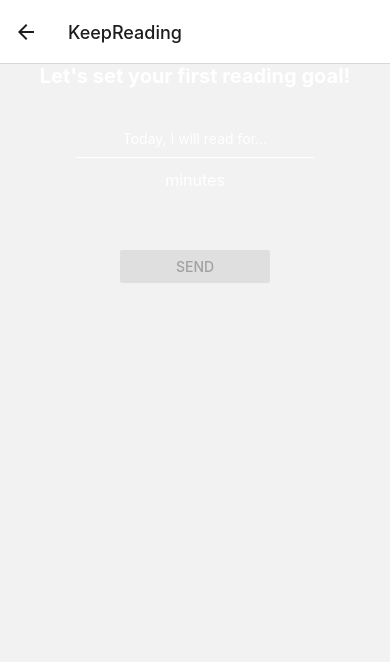
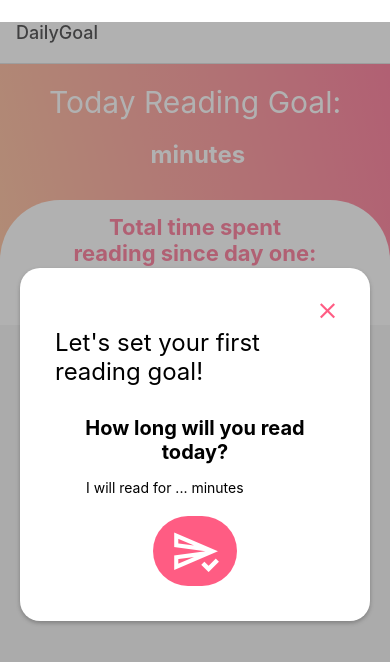
Before and after one commit to giuliapl/keepReadingApp, a React Native app: screen /Done in a window 390 px wide. Shown: the top 662 px of the page. Built offline with nearby package versions, Linux system fonts and the light colour scheme.

Commit message:
continue restyling ui and ux - wip

```diff
--- a/App.js
+++ b/App.js
@@ -2,7 +2,6 @@
 import * as React from 'react';
 import { NavigationContainer } from '@react-navigation/native';
 import { createNativeStackNavigator } from '@react-navigation/native-stack';
-import SetGoal from './views/SetGoal';
 import DailyGoal from './views/DailyGoal';
 
 export default function App() {
@@ -15,11 +14,6 @@
           name="DailyGoal"
           component={DailyGoal}
         />
-        <Stack.Screen
-          name="SetGoal"
-          component={SetGoal}
-          options={{ title: 'KeepReading' }}
-        />
       </Stack.Navigator>
     </NavigationContainer>
   );
--- a/views/DailyGoal.js
+++ b/views/DailyGoal.js
@@ -1,20 +1,20 @@
 import { Button, Modal, Pressable, SafeAreaView, StyleSheet, Text, TextInput, View } from 'react-native';
 import AsyncStorage from '@react-native-async-storage/async-storage';
 import { useEffect, useState } from 'react';
-import { useFocusEffect, useNavigation } from '@react-navigation/native';
+import { useFocusEffect } from '@react-navigation/native';
 import { DAILY_MINUTES_GOAL, DONE_DATES, LAST_CHECK_DATE } from '../constants/storage.const';
 import { LinearGradient } from 'expo-linear-gradient';
-import { FontAwesome5, Fontisto, MaterialCommunityIcons } from '@expo/vector-icons';
+import { FontAwesome5, FontAwesome6, Fontisto, MaterialCommunityIcons } from '@expo/vector-icons';
 
 export const INCREMENT_DECREMENT_PERCENTAGE = 0.10;
 
 export default function DailyGoal() {
-    const navigation = useNavigation();
     const [minutes, setMinutes] = useState(null);
     const [isGoalMet, setIsGoalMet] = useState(false);
     const [totalMinutes, setTotalMinutes] = useState(0);
-    const [modalVisible, setModalVisible] = useState(false);
+    const [afterDoneModalVisible, setAfterDoneModalVisible] = useState(false);
     const [doneMinutes, setDoneMinutes] = useState('');
+    const [firstGoalModalVisible, setFirstGoalModalVisible] = useState(false);
 
     useEffect(() => {
         handleGoal();
@@ -29,7 +29,7 @@
 
     const onChangeDoneMinutesText = (e) => { setDoneMinutes(e) };
     const onSendDoneMinutes = async () => {
-        setModalVisible(false);
+        setAfterDoneModalVisible(false);
         setIsGoalMet(true);
         await updateData(doneMinutes);
         calculateTotalMinutes();
@@ -87,7 +87,7 @@
             if (value !== null) {
                 setMinutes(value);
             } else {
-                navigation.navigate('SetGoal');
+                setFirstGoalModalVisible(true);
             }
         } catch (e) {
             console.error('data not found');
@@ -101,8 +101,22 @@
         if (total) setTotalMinutes(total);
     }
     const onDone = () => {
-        setModalVisible(true);
+        setAfterDoneModalVisible(true);
     }
+
+    const onChangeText = (e) => { setMinutes(e) };
+    const onSendFirstGoal = () => {
+        if (minutes) storeData(minutes);
+        setFirstGoalModalVisible((prev) => !prev);
+    };
+
+    const storeData = async (value) => {
+        try {
+            await AsyncStorage.setItem('daily-minutes-goal', value);
+        } catch (e) {
+            console.error('data not stored correctly')
+        }
+    };
 
     return (
         <SafeAreaView style={styles.mainContainer}>
@@ -114,11 +128,13 @@
                                 !isGoalMet ?
                                     <>
                                         <Text style={styles.title}>Today Reading Goal:</Text>
-                                        <Text style={{ fontSize: 24, fontWeight: 'bold', color: '#ffff' }}>{minutes} minutes</Text>
+                                        <Text style={styles.subtitle}>{minutes} minutes</Text>
                                     </>
                                     :
                                     <>
-                                        <Text style={styles.title}>Cheers</Text>
+                                        <Text style={styles.title}>Cheers!</Text>
+                                        <FontAwesome6 name="hands-clapping" size={60} color={'#ffff'} />
+                                        <Text style={styles.subtitle} padding={30}>You Completed Your Daily Goal</Text>
                                         <Button
                                             color='#20B2AA'
                                             title='clear!'
@@ -128,7 +144,7 @@
                                     </>
                             }
                         </View>
-                        <Pressable disabled={isGoalMet} elevation={5} onPress={onDone} style={isGoalMet ? {...styles.middle, ...styles.middleDisabled} : styles.middle}>
+                        <Pressable disabled={isGoalMet} elevation={5} onPress={onDone} style={isGoalMet ? { ...styles.middle, ...styles.middleDisabled } : styles.middle}>
                             <FontAwesome5 name="check" size={50} color={'#ffff'} />
                         </Pressable>
                         <View style={styles.lower}>
@@ -143,16 +159,16 @@
             <Modal
                 animationType={'fade'}
                 transparent={true}
-                visible={modalVisible}
+                visible={afterDoneModalVisible}
                 onRequestClose={() => {
-                    setModalVisible(false);
+                    setAfterDoneModalVisible(false);
                 }}
             >
                 <View style={styles.modalContainer}>
                     <View style={styles.modalView}>
                         <Pressable
                             style={styles.buttonClose}
-                            onPress={() => setModalVisible(!modalVisible)}>
+                            onPress={() => setAfterDoneModalVisible(!afterDoneModalVisible)}>
                             <Fontisto name="close-a" size={15} color={'#ff5c83'} />
                         </Pressable>
                         <Text style={{ fontSize: 24, marginBottom: 30, }} >Great job!</Text>
@@ -169,6 +185,40 @@
                             aria-label='Send Actual Minutes Button'
                             disabled={!minutes}
                             onPress={onSendDoneMinutes}>
+                            <MaterialCommunityIcons name="send-check-outline" size={50} color={'#ffff'} />
+                        </Pressable>
+                    </View>
+                </View>
+            </Modal>
+            <Modal
+                animationType={'fade'}
+                transparent={true}
+                visible={firstGoalModalVisible}
+                onRequestClose={() => {
+                    setFirstGoalModalVisible(false);
+                }}
+            >
+                <View style={styles.modalContainer}>
+                    <View style={styles.modalView}>
+                        <Pressable
+                            style={styles.buttonClose}
+                            onPress={() => setFirstGoalModalVisible(!firstGoalModalVisible)}>
+                            <Fontisto name="close-a" size={15} color={'#ff5c83'} />
+                        </Pressable>
+                        <Text style={{ fontSize: 24, marginBottom: 30, }}>Let's set your first reading goal!</Text>
+                        <Text style={styles.modalText}>How long will you read today?</Text>
+                        <TextInput
+                            selectionColor={'#ff5c83'}
+                            inputMode='numeric'
+                            placeholder='I will read for ... minutes'
+                            onChangeText={onChangeText}
+                            value={minutes}
+                        />
+                        <Pressable
+                            style={styles.buttonSubmit}
+                            aria-label='Send Actual Minutes Button'
+                            disabled={!minutes}
+                            onPress={onSendFirstGoal}>
                             <MaterialCommunityIcons name="send-check-outline" size={50} color={'#ffff'} />
                         </Pressable>
                     </View>
@@ -193,6 +243,11 @@
         fontSize: 30,
         paddingBottom: 20,
         color: '#ffff'
+    },
+    subtitle: {
+        fontSize: 24,
+        fontWeight: 'bold',
+        color: '#ffff',
     },
     upper: {
         height: '50%',
--- a/views/SetGoal.js
+++ /dev/null
@@ -1,125 +0,0 @@
-import { useNavigation } from '@react-navigation/native';
-import { useEffect, useState } from 'react';
-import { Button, SafeAreaView, StyleSheet, Text, TextInput, View } from 'react-native';
-import AsyncStorage from '@react-native-async-storage/async-storage';
-
-export default function SetGoal() {
-    const [minutes, setMinutes] = useState('');
-    const [showModal, setShowModal] = useState(false);
-    const onChangeText = (e) => { setMinutes(e) };
-    const navigation = useNavigation();
-    const onPress = () => {
-        navigation.navigate('DailyGoal');
-    };
-    const onSend = () => {
-        if (minutes) storeData(minutes);
-        setShowModal((prev) => !prev);
-    };
-    const storeData = async (value) => {
-        try {
-            await AsyncStorage.setItem('daily-minutes-goal', value);
-        } catch (e) {
-            console.error('data not stored correctly')
-        }
-    };
-    const getData = async () => {
-        try {
-            const hasPrevGoal = await AsyncStorage.getItem('daily-minutes-goal');
-            if (hasPrevGoal) navigation.navigate('DailyGoal');
-        } catch (e) {
-            console.error('data not stored correctly')
-        }
-    };
-    useEffect(() => {
-        getData();
-    }, []);
-
-    return (
-        <SafeAreaView style={styles.mainContainer}>
-            {
-                showModal && minutes ?
-                    <>
-                        <View style={styles.container} height={'80%'}>
-                            <Text style={styles.title} padding={30}>How does it work?</Text>
-                            <Text style={styles.desc}>
-                                Your daily goal will slowly increase basing upon how many minutes you manage to read every day. {"\n"}
-                                This will help you stay consistent and read more, day by day.
-                            </Text>
-                            <Button
-                                color='#bf6204'
-                                title='MAKE THE STORY BEGIN'
-                                aria-label='Send Goal Button'
-                                onPress={onPress}
-                            />
-                        </View>
-                    </>
-                    :
-                    <>
-                        <View style={styles.container}>
-                            <Text style={styles.title}>Let's set your first reading goal!</Text>
-                            <TextInput
-                                value={minutes}
-                                style={styles.input}
-                                keyboardType='numeric'
-                                placeholder='Today, I will read for...'
-                                placeholderTextColor='white'
-                                onChangeText={onChangeText}
-                            />
-                            <Text style={{ color: '#ffff', fontSize: 16, paddingBottom: 30 }}>minutes</Text>
-                            <View style={{ width: 150, marginTop: 30 }}>
-                                <Button
-                                    color='#bf6204'
-                                    title='SEND'
-                                    aria-label='Send Goal Button'
-                                    onPress={onSend}
-                                    disabled={!minutes}
-                                />
-                            </View>
-                        </View>
-                    </>
-            }
-        </SafeAreaView>
-    );
-}
-
-const styles = StyleSheet.create({
-    mainContainer: {
-        alignItems: 'center',
-        flexDirection: 'column',
-    },
-    container: {
-        alignItems: 'center',
-        flexDirection: 'column',
-        height: '50%',
-    },
-    title: {
-        fontSize: 20,
-        fontWeight: 'bold',
-        paddingBottom: 20,
-        color: 'white',
-    },
-    input: {
-        height: 40,
-        margin: 12,
-        borderBottomWidth: 1,
-        padding: 10,
-        borderBottomColor: 'white',
-        color: 'white',
-        textAlign: 'center',
-    },
-    desc: {
-        fontSize: 18,
-        textAlign: 'center',
-        paddingBottom: 20,
-        color: 'white',
-        padding: 30,
-        marginBottom: 30,
-    },
-    image: {
-        height: '100%',
-        width: '100%',
-        alignItems: 'center',
-        justifyContent: 'center',
-        flexDirection: 'column',
-    },
-});
```
